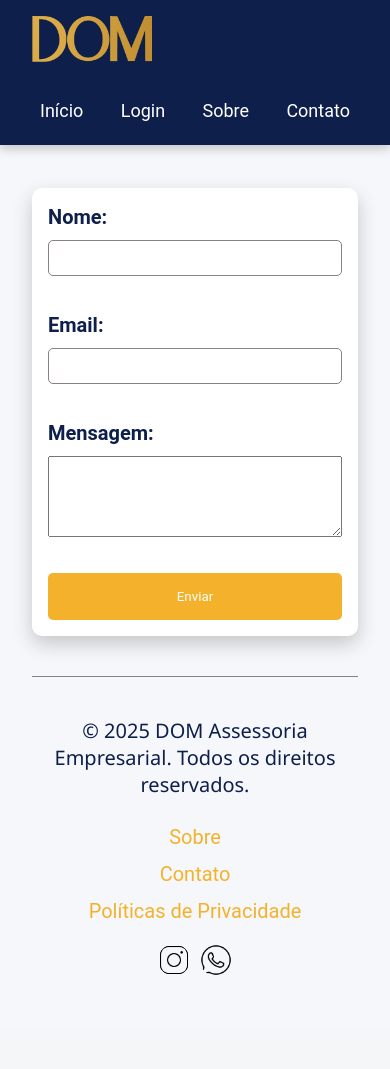
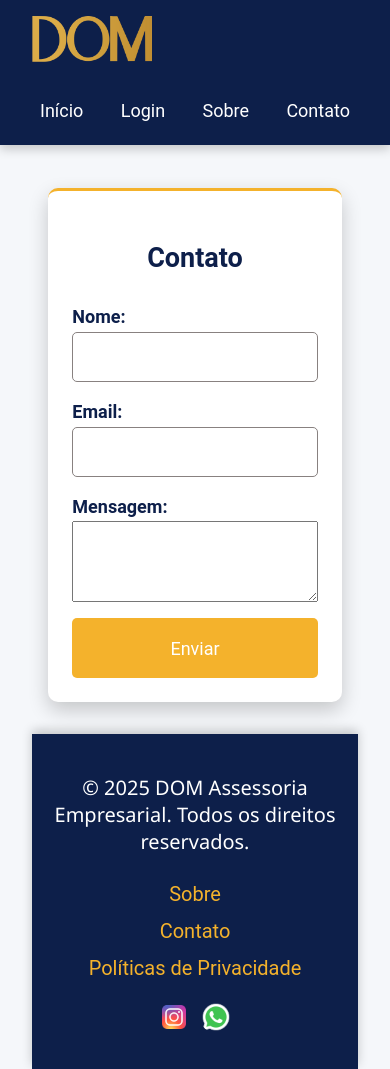
Before and after one commit to gustavoverneck/nala, a Flask app: page /contato in a window 390 px wide. Before the commit the page ends 975 px from the top, so only its background shows below. Run offline with Flask 3, Linux system fonts and the light colour scheme.

Commit message:
overall fixes and improvements

```diff
--- a/app.py
+++ b/app.py
@@ -4,6 +4,7 @@ from src.db import get_database_connection, initialize_database, add_user_to_use
 from src.user import User
 from dotenv import load_dotenv
 import os
+from waitress import serve
 
 def create_app():
     app = Flask(__name__)
@@ -16,14 +17,24 @@ def create_app():
     return app
 
 if __name__ == '__main__':
+    # Development
     # Initialize SQLite database
-    initialize_database()
-    user = User(
-        name=" ",
-        email=" ",
-        password=" ",
-        role="user" # admin, user, etc.
-    )
+    # initialize_database()
+    # user = User(
+    #     name=" ",
+    #     email=" ",
+    #     password=" ",
+    #     role="user" # admin, user, etc.
+    # )
     #add_user_to_user_table(user)
     app = create_app()
-    app.run(debug=True, port=3000)
+    app.run(debug=True, host=os.getenv("LOCAL_IP"), port=3000)
+
+        # Production
+    # Get port from environment or use default
+    port = os.getenv("PORT")
+    threads = os.getenv("WAITRESS_THREADS", "4")
+
+    # Run with waitress
+    # print(f"Starting waitress server on port {port} with {threads} threads")
+    # serve(application, host='0.0.0.0', port=int(port), threads=int(threads))
--- a/static/css/style.css
+++ b/static/css/style.css
@@ -4,6 +4,7 @@
   --secondary-color: #F4B22C;
   --accent-color: #888180;
   --background-color: #F5F7FA;
+  --contact-button-color: #5bb053;
   --font-primary: 'Segoe UI', Tahoma, Geneva, Verdana, sans-serif;
   --font-secondary: 'Roboto', Arial, sans-serif;
   --font-accent: 'Courier New', Courier, monospace;
@@ -22,6 +23,10 @@
   --font-size-xxxxxl: 4rem;  /* 64px - destaque máximo */
 }
 
+html, body {
+  height: 100%;
+}
+
 body {
   margin: 0 auto;
   padding: 0;
@@ -29,8 +34,20 @@ body {
   font-size: var(--font-size-lg);
   background-color: var(--background-color);
   color: var(--primary-color);
-  max-width: 1200px; /* Define a largura máxima */
   box-sizing: border-box; /* Inclui padding e border no tamanho total */
+  display: flex;
+  flex-direction: column;
+}
+
+.content {
+  max-width: 1200px;
+  margin: 0 auto;
+  padding: 0 1rem;
+  flex: 1;
+}
+
+main {
+  flex: 1;
 }
 
 /* Header */
@@ -96,19 +113,20 @@ body {
 /* Formulário de login */
 .login-container {
   background-color: white;
-  padding: 2rem 3rem;
+  padding: 3rem 3rem;
   border-radius: 10px;
   box-shadow: 0 8px 20px var(--box-shadow-color);
   width: 100%;
-  max-width: 400px;
+  max-width: 450px;
   box-sizing: border-box;
   margin: 3rem auto;
   font-family: var(--font-primary);
+  line-height: 1.6; /* Added line spacing */
+  border-top: 3px solid var(--secondary-color);
 }
 
 .login-container h2 {
   text-align: center;
-  margin-bottom: 1.5rem;
   font-family: var(--font-secondary);
 }
 
@@ -118,7 +136,7 @@ form {
 }
 
 label {
-  margin: 0.5rem 0 0.5rem;
+  margin: 0rem 0 0rem;
   font-weight: bold;
   font-family: var(--font-secondary);
 }
@@ -148,16 +166,16 @@ button:hover {
 }
 
 .footer-container {
-  background-color: var(--background-color);
+  background-color: var(--primary-color);
+  color: white;
   padding: 20px;
   text-align: center;
-  border-top: 1px solid var(--accent-color);
   width: 100%;
-  max-width: 1200px;
-  bottom: 0;
+  position: relative;
+  box-sizing: border-box;
+  margin-top: auto;
+  box-shadow: 0 -4px 10px var(--box-shadow-color);
   font-family: var(--font-primary);
-  margin-top: 40px;
-  box-sizing: border-box;
 }
 
 .footer-links {
@@ -211,24 +229,28 @@ button:hover {
 
 .column {
   border: 1px solid var(--border-color);
-  padding: 1rem 0.75rem; /* 0.5rem for vertical, 1rem for lateral */
+  padding: 1rem 3rem;
   border-radius: 10px;
   background-color: var(--secondary-color);
   box-shadow: 0 4px 15px var(--box-shadow-color);
 
   h2 {
     font-family: var(--font-secondary);
-    font-size: var(--font-size-xxxl);
+    font-size: var(--font-size-xxl);
     color: var(--primary-color);
     margin-bottom: 2rem;
   }
 
   p {
-    font-family: var(--font-secondary);
-    font-size: var(--font-size-xl);
-    color: var(--primary-color);
-    line-height: 1.4;
-  }
+  font-family: var(--font-secondary);
+  font-size: var(--font-size-xl);
+  color: var(--primary-color);
+  line-height: 1.6;
+  max-width: 70ch;
+  margin-bottom: 1.2em;
+  text-align: justify;
+  hyphens: auto;
+}
 }
 
 .intro-section {
@@ -303,7 +325,7 @@ ul.social-links li {
 }
 
 .cta-section:hover {
-  background-color: var(--accent-color);
+  background-color: var(--contact-button-color);
 }
 .cta-section h2 {
   font-size: var(--font-size-xxl);
@@ -328,7 +350,7 @@ ul.social-links li {
 }
 
 
-/* Responsividade para tablets */
+/* Tablet optimization */
 @media (max-width: 992px) {
   .three-columns {
     flex-direction: column;
@@ -417,12 +439,6 @@ ul.social-links li {
     font-size: var(--font-size-md);
   }
 
-  .contact-form-container,
-  .cta-section {
-    padding: 1rem;
-    margin: 2rem auto;
-  }
-
   .footer-links {
     flex-direction: column;
     gap: 10px;
--- a/templates/contato.html
+++ b/templates/contato.html
@@ -12,24 +12,24 @@
     <!-- Header -->
     {% include 'header.html' %}
 
-    <main>
-        <div class="contact-form-container">
+    <div class="login-container">
+        <h2>Contato</h2>
         <form action="{{ url_for('main.send_message') }}" method="POST">
-                <label for="name">Nome:</label><br>
-                <input type="text" id="name" name="name" required><br><br>
+            <label for="name">Nome:</label>
+            <input type="text" id="name" name="name" required>
 
-                <label for="email">Email:</label><br>
-                <input type="email" id="email" name="email" required><br><br>
+            <label for="email">Email:</label>
+            <input type="email" id="email" name="email" required>
 
-                <label for="message">Mensagem:</label><br>
-                <textarea id="message" name="message" rows="5" required></textarea><br><br>
+            <label for="message">Mensagem:</label>
+            <textarea id="message" name="message" rows="5" required></textarea>
 
             <button type="submit">Enviar</button>
         </form>
     </div>
-    </main>
 
     <!-- Footer -->
     {% include 'footer.html' %}
+
 </body>
 </html>
--- a/templates/dashboard.html
+++ b/templates/dashboard.html
@@ -7,7 +7,7 @@
     <link rel="stylesheet" href="/static/css/style.css">
     {% include 'icon.html' %}
 </head>
-<body>
+
 <body>
 
     <!-- Header -->
@@ -29,5 +29,6 @@
 
     <!-- Footer -->
     {% include 'footer.html' %}
+
 </body>
 </html>
--- a/templates/index.html
+++ b/templates/index.html
@@ -8,7 +8,6 @@
     {% include 'icon.html' %}
 </head>
 <body>
-
     <!-- Header -->
     {% include 'header.html' %}
 
@@ -42,7 +41,7 @@
             <h2>Entre em contato conosco!</h2>
             <p>Estamos aqui para atender suas necessidades. Clique aqui e fale diretamente conosco pelo WhatsApp.</p>
         </a>
-
+    </div>
     <!-- Footer -->
     {% include 'footer.html' %}
 </body>
--- a/templates/login.html
+++ b/templates/login.html
@@ -7,7 +7,6 @@
     <link rel="stylesheet" href="/static/css/style.css">
     {% include 'icon.html' %}
 </head>
-<body>
 <body>
 
     <!-- Header -->
@@ -29,9 +28,11 @@
     <!-- Footer -->
     {% include 'footer.html' %}
 </body>
+
 {% if show_popup %}
 <script>
     alert("{{ error }}");
 </script>
 {% endif %}
+
 </html>
--- a/templates/sobre.html
+++ b/templates/sobre.html
@@ -12,7 +12,7 @@
     <!-- Header -->
     {% include 'header.html' %}
 
-    <main>
+    <main class="content">
         <p>Somos uma empresa focada em soluções modernas para gestão de dados e integração de sistemas.</p>
         <p>Nosso objetivo é simplificar processos com tecnologia eficiente.</p>
     </main>
```
Also changed, not shown: static/icons/instagram.png, static/icons/whatsapp.png. Lines whose indentation alone changed are shown as unchanged.
